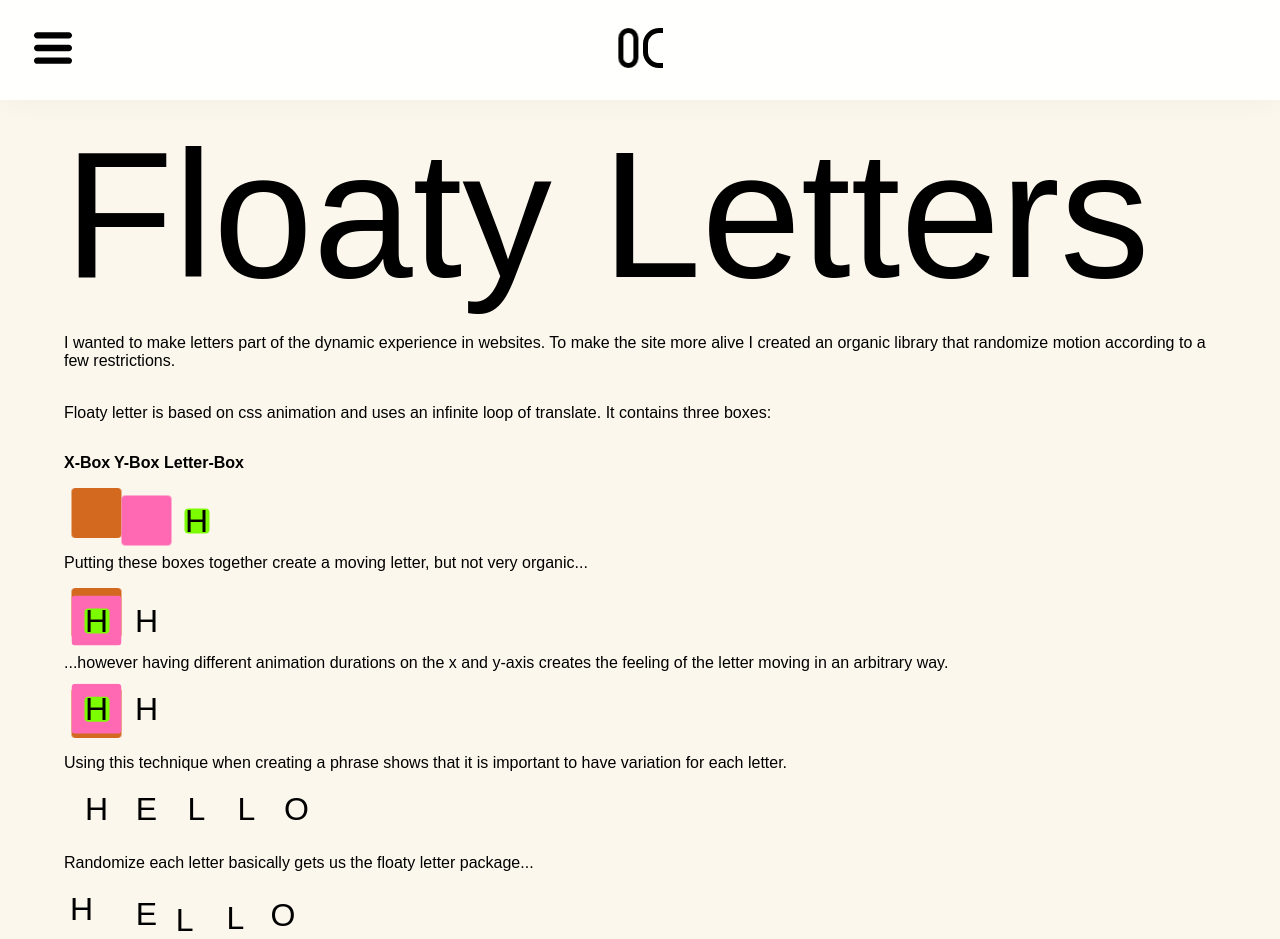
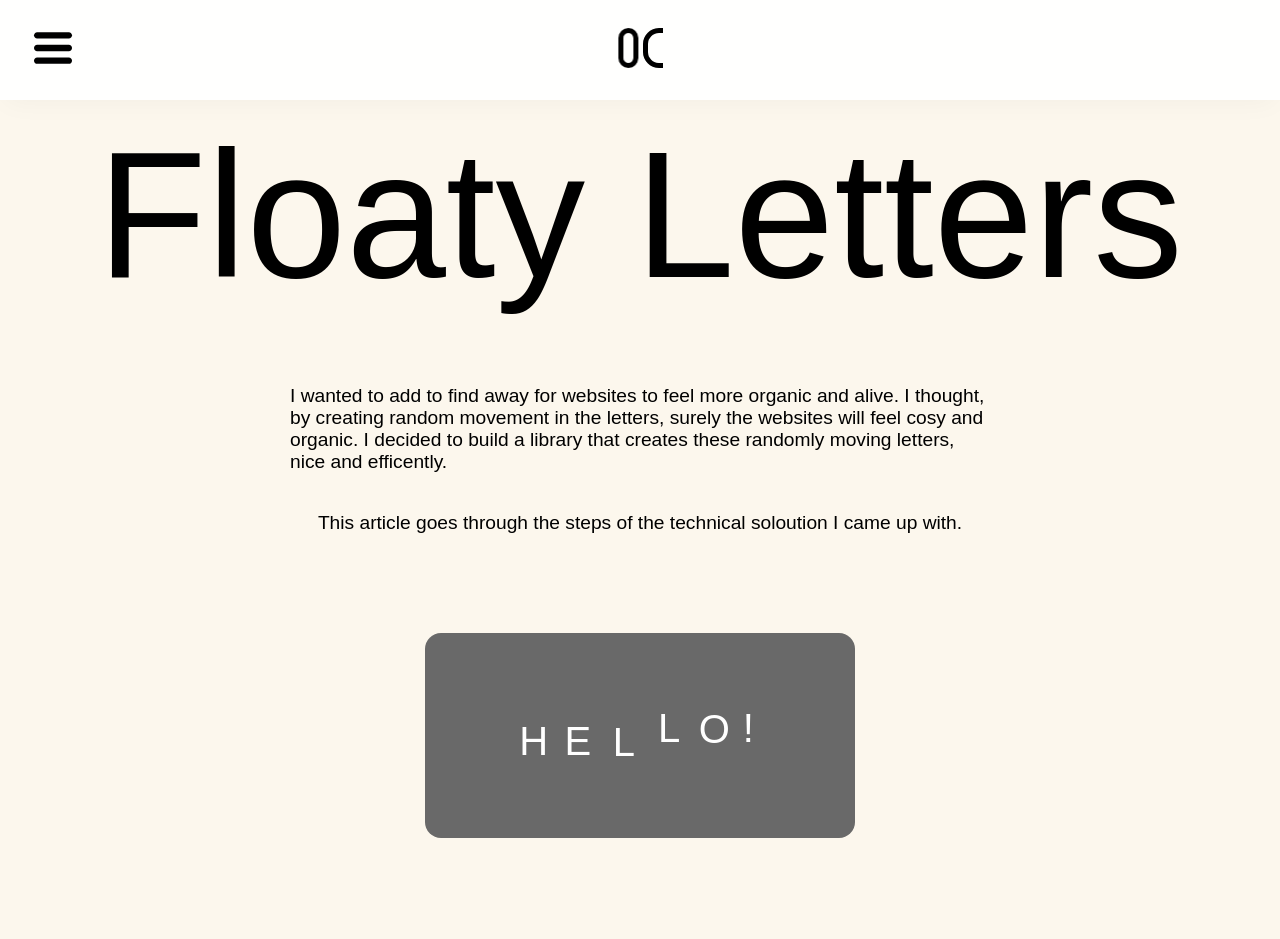
Before and after one commit to oc-developer/oc-portfolio, a React (Create React App) app: page /floaty-letter in a window 1280 px wide. Shown: the top 939 px of the page. Built offline with nearby package versions, Linux system fonts and the light colour scheme.

Commit message:
Update text in dynamic letter

```diff
--- a/src/App.scss
+++ b/src/App.scss
@@ -9,18 +9,31 @@
     width: 100%;
     z-index: 0;
     box-sizing: border-box;
+
+    .article {
+      display: flex;
+      flex-direction: column;
+      align-items: center;
+
+      p {
+        max-width: 700px;
+        padding: 0em 2em;
+        margin: 1em 0;
+      }
+
+      h2 {
+        padding-bottom: 3rem;
+      }
+
+      .article-header {
+        text-align: center;
       }
     }
 
-.grid-items {
-  display: flex;
-  flex-flow: row wrap;
-}
-
+    .article,
     .section {
-  width: 1280px;
-  max-width: 100%;
-  overflow: hidden;
+      width: 100%;
+      max-width: 1280px;
       box-sizing: border-box;
       overflow: visible;
 
@@ -52,6 +65,16 @@
       }
     }
 
+    .article {
+    }
+  }
+}
+
+.grid-items {
+  display: flex;
+  flex-flow: row wrap;
+}
+
 @media (max-width: 600px) {
   .section-header {
     font-size: 27vw;
--- a/src/Projects/DynamicLetters/DynamicLetters.scss
+++ b/src/Projects/DynamicLetters/DynamicLetters.scss
@@ -1,4 +1,18 @@
+.article {
+    .show-box {
+        padding: 2em;
+        font-size: 2.5em;
+        background-color: dimgray;
+        border-radius: 16px;
+        color: white;
+        margin: 2em 0;
+    }
+}
+
 .dynamic-letters {
+    .floaty-letters-header {
+        font-size: 4em;
+    }
     .settings {
         font-size: 1.5rem;
     }
@@ -12,10 +26,6 @@
         outline: none;
     }
 
-    .floaty-letters {
-        font-size: 2rem;
-    }
-
     .title-box {
         display: flex;
         flex-direction: column;
--- a/src/Projects/DynamicLetters/DynamicLetters.tsx
+++ b/src/Projects/DynamicLetters/DynamicLetters.tsx
@@ -15,21 +15,29 @@ export default function DynamicLetters() {
 
     return (
         <div className="content">
-            <div className="section dynamic-letters">
-            </div>
+            <div className="article dynamic-letters">
+                <span className="floaty-letters-header">
+                    {/* Make sure word wrap works correctly, should only wrap round the word, not for each letter */}
+                    {/* <FloatyLetters phrase="Floaty Letters" maxDuration={15} minDuration={5} /> */}
+                </span>
                 <h2>Floaty Letters</h2>
                 <p>
-                I wanted to make letters part of the dynamic experience in websites.
-                To make the site more alive I created an organic library that randomize
-                motion according to a few restrictions. <br /><br />
+                    I wanted to add to find away for websites to feel more organic and alive. I thought,
+                    by creating random movement in the letters,
+                    surely the websites will feel cosy and organic. I decided to build a library that creates these randomly moving letters,
+                    nice and efficently.
                 </p>
+                <p>This article goes through the steps of the technical soloution I came up with.</p>
+                <div className="show-box">
+                    <FloatyLetters phrase="HELLO!" maxDuration={15} minDuration={5} />
+                </div>
                 <p>
-                Floaty letter is based on css animation and uses an infinite loop of translate.
+                    Floaty letters is based on css animation and uses an infinite loop and translates each letter individually.
                     It contains three boxes:
                     </p>
                 <div style={{ display: "flex" }}>
                     <div className="title-box">
-                    <p><b>X-Box</b></p>
+                        <h4>X-Box</h4>
                         <DemoLetter showX={true} xDuration={1} />
                     </div>
                     <div className="title-box">
@@ -76,7 +84,7 @@ export default function DynamicLetters() {
                 <p>Slowing it down, randomize startring position and direction, makes it a nice ambient and organic feel...</p>
                 <FloatyLetters maxDuration={15} minDuration={5} phrase="HELLO" />
 
-            <h3>Try it yourself*:</h3>
+                <h4>Try it yourself*:</h4>
 
                 <div className="settings">
                     <input className="dynamic-text-input" type="text" placeholder={placeholder} value={phrase} onChange={e => setPhrase(e.target.value)} />
@@ -92,6 +100,7 @@ export default function DynamicLetters() {
                 <FloatyLetters phrase={setPhraseDefault()} maxDuration={15 / Speed} minDuration={5 / Speed} />
                 <p>* Works best on Chrome, Safari seems to optimize efficiency and behaves badly.</p>
             </div>
+        </div>
     )
 }
 
--- a/src/index.css
+++ b/src/index.css
@@ -12,6 +12,10 @@ body {
   color: black;
   height: 100%;
   position: relative;
+}
+
+p {
+  font-size: larger;
 }
 
 h1 {
```
Also changed, not shown: 1 other file (tests, documents, lock files or other folders). Lines whose indentation alone changed are shown as unchanged.
